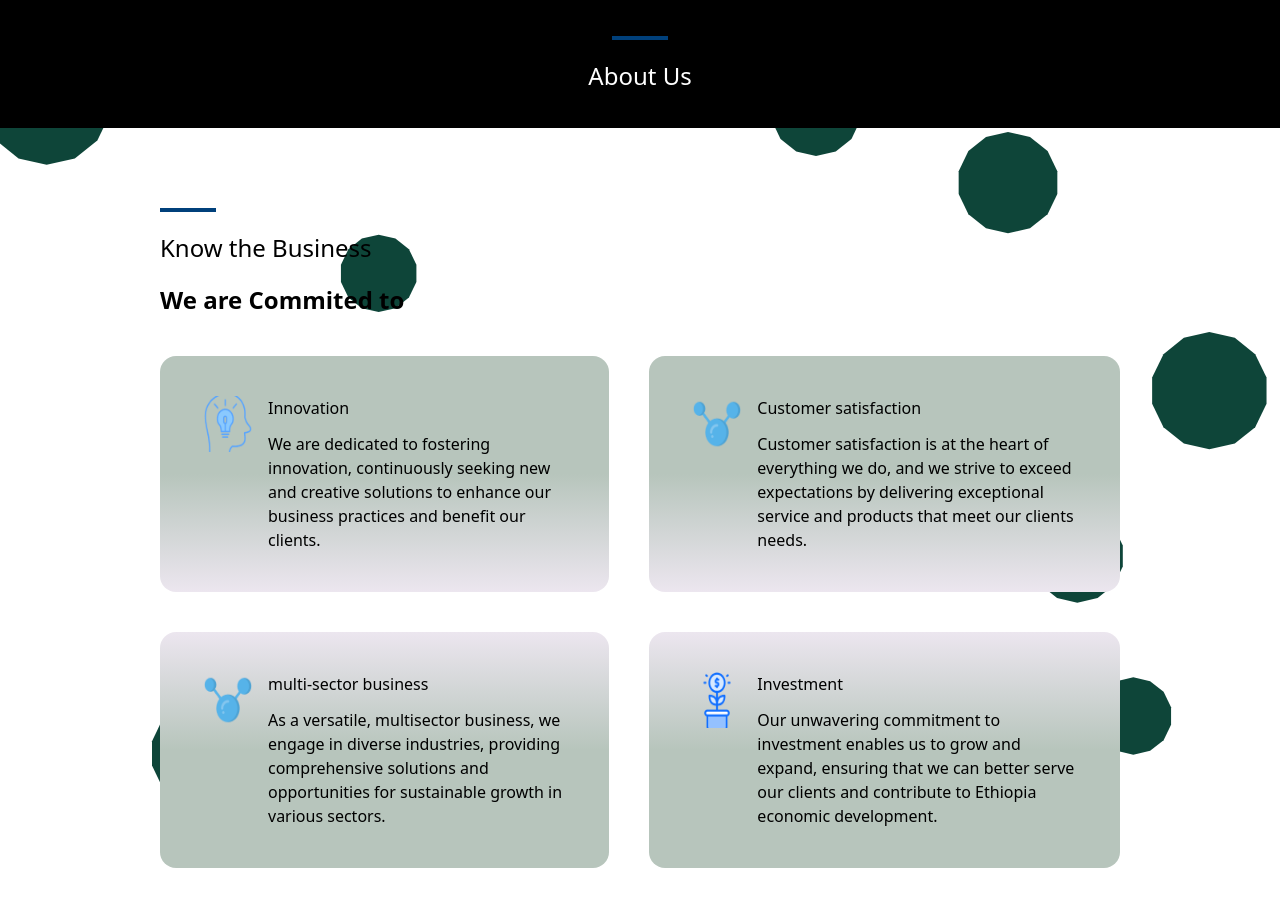
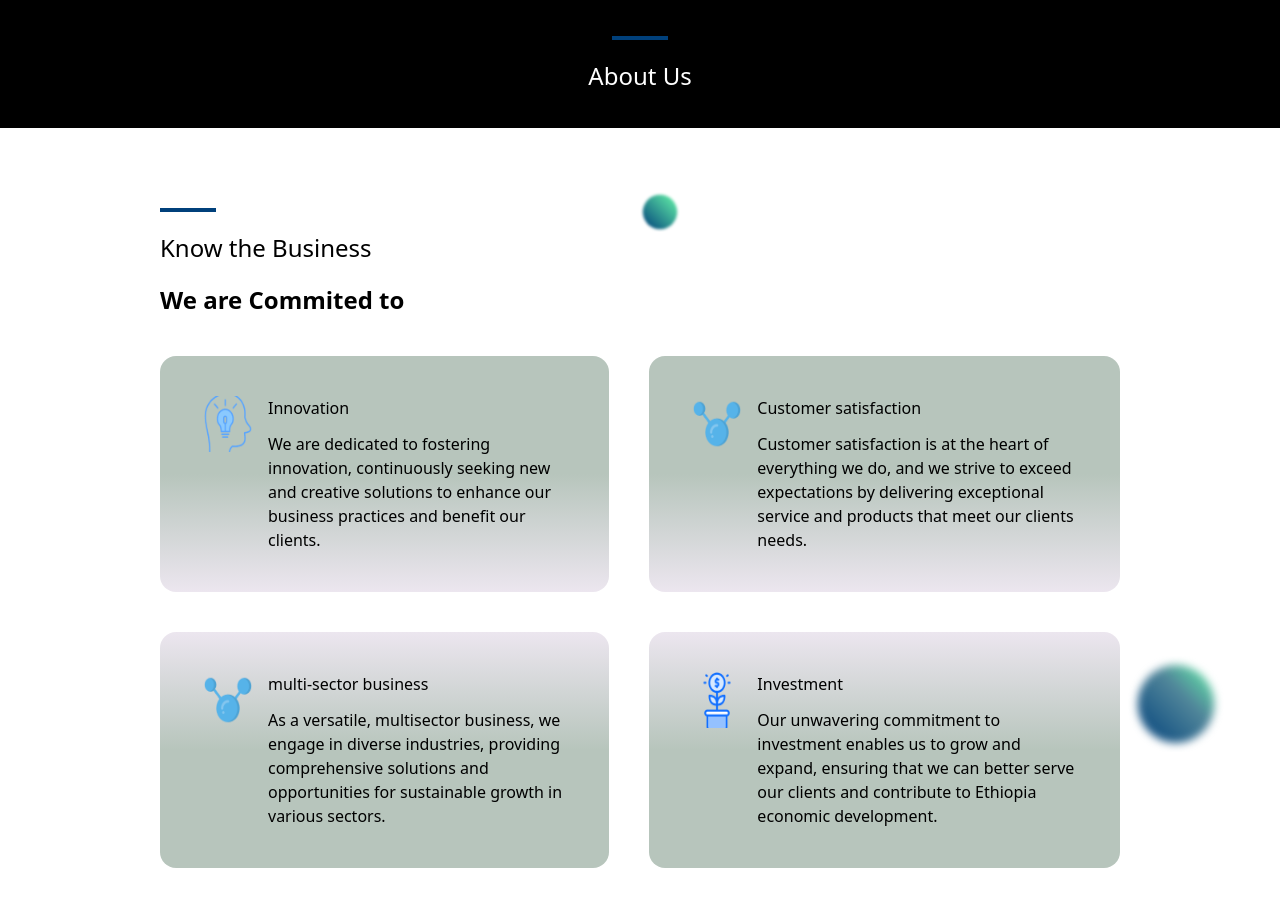
Before and after one commit to Upsurge-Tech/africa_business_group, a Next.js app: page / in a window 1280 px wide. Shown: the top 906 px of the page. Built offline with nearby package versions, Linux system fonts and the light colour scheme.

Commit message:
back_svg

```diff
--- a/src/components/About/about.js
+++ b/src/components/About/about.js
@@ -4,18 +4,30 @@ import art2 from "../../../public/images/about/art_2.png";
 import art3 from "../../../public/images/about/art_3.png";
 import art4 from "../../../public/images/about/art_4.png";
 import back from "../../../public/images/about/polygon-scatter-haikei.svg";
+import ellipse1 from "../../../public/images/about/Ellipse 193.svg";
+import ellipse2 from "../../../public/images/about/Ellipse 194.svg";
 import Image from "next/image";
 
 const About = () => {
   return (
+    // <Image src={back} fill={true} alt="background" />
     <main className="relative min-w-screen min-h-screen">
-      <Image src={back} fill={true} alt="background" />
+      <Image
+        src={ellipse1}
+        className="w-10 h-10 absolute top-48 left-1/2"
+        alt="ell_1"
+      />
+      <Image
+        src={ellipse2}
+        className="w-24 h-24 absolute bottom-12 right-14 z-10"
+        alt="ell_2"
+      />
       <div className=" absolute flex flex-col min-w-screen">
         <div className="h-32 min-w-full bg-black text-white flex flex-col items-center justify-center gap-5">
           <div className="w-14 border-b-4 border-solid border-[#00407B]"></div>
           <div className="text-2xl">About Us</div>
         </div>
-        <div className="flex flex-col min-w-screen pb-40 pl-40 pr-40 pt-20 ">
+        <div className="flex flex-col min-w-screen pb-10 pl-10 pr-10 pt-20 md:pl-40 md:pr-40 ">
           <div className="flex flex-col text-black gap-5">
             <div className="w-14 border-b-4 border-solid border-[#00407B]"></div>
             <div className="text-2xl">Know the Business</div>
```
Also changed, not shown: public/images/about/Ellipse 193.svg (added), public/images/about/Ellipse 194.svg (added).
